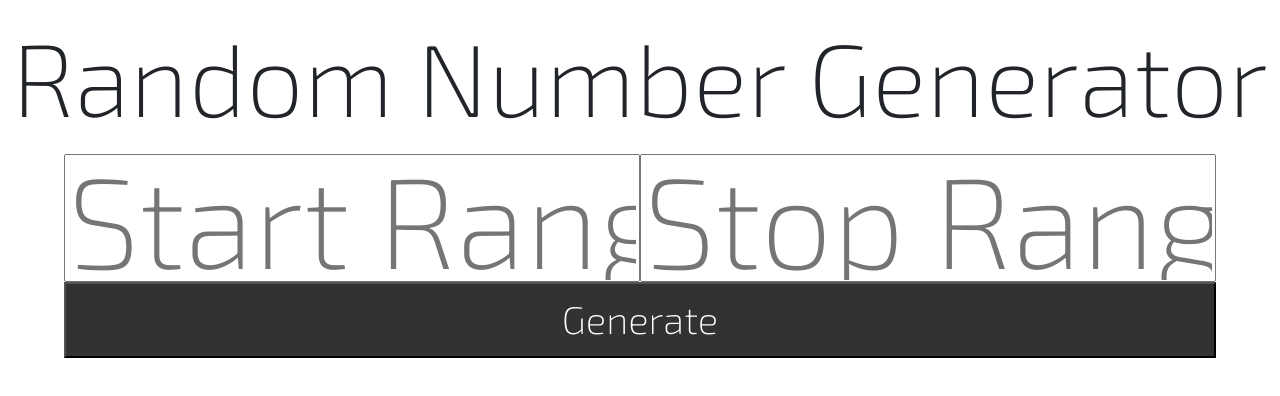
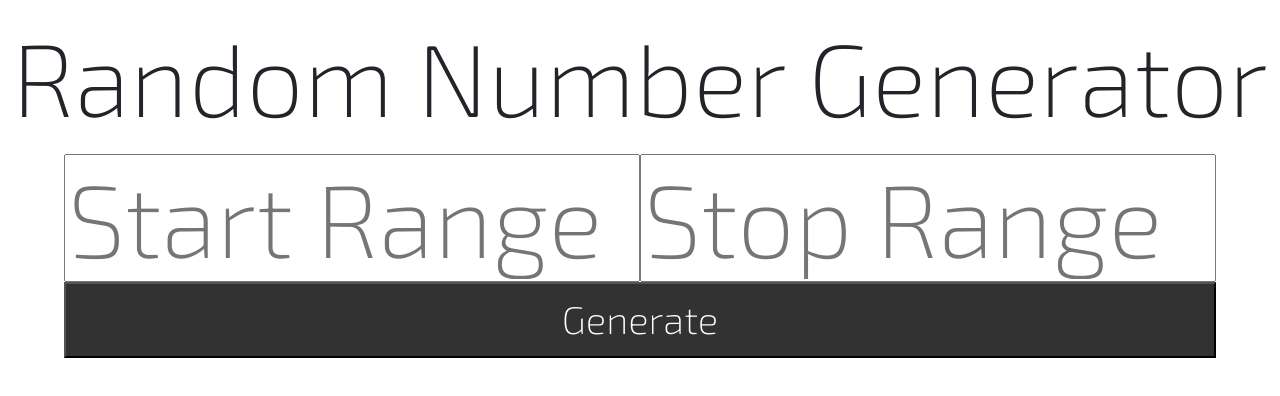
Before and after one commit to cforsythe/rand_num_gen, an Angular app: page / in a window 1280 px wide. Shown: the top 396 px of the page. Built offline with nearby package versions, Linux system fonts and the light colour scheme.

Commit message:
trying to fix ios appearance

```diff
--- a/src/app/number-gen/number-gen.component.css
+++ b/src/app/number-gen/number-gen.component.css
@@ -1,8 +1,11 @@
 input{
     height: 10vw;
-    font-size: 10vw;
+    font-size: 8vw;
     width: 100%;
+    -webkit-transform: translateZ(0);
+    -webkit-appearance: textfield;
     transform: translateZ(0);
+    cursor: text;
 }
 .numberin{
     display: inline-block;
```
